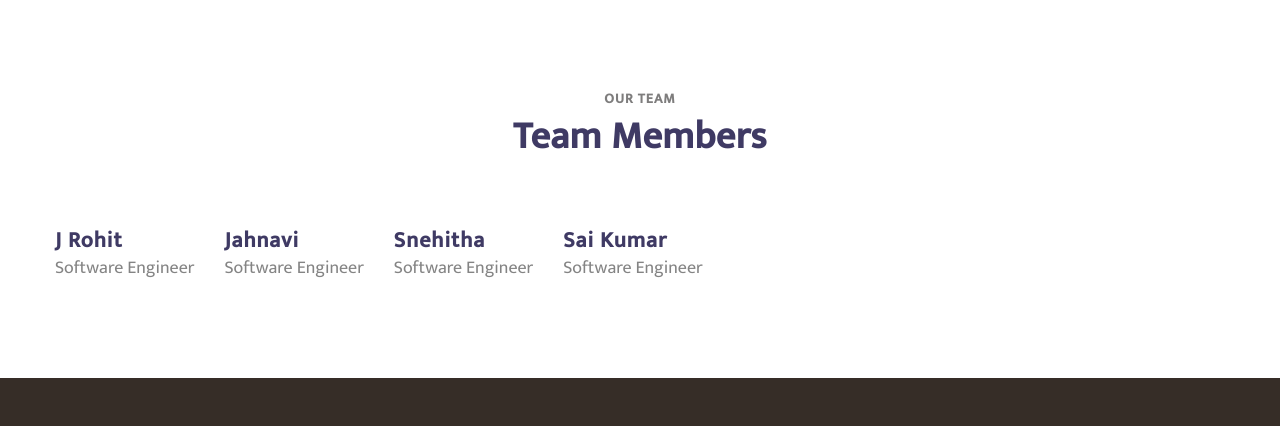
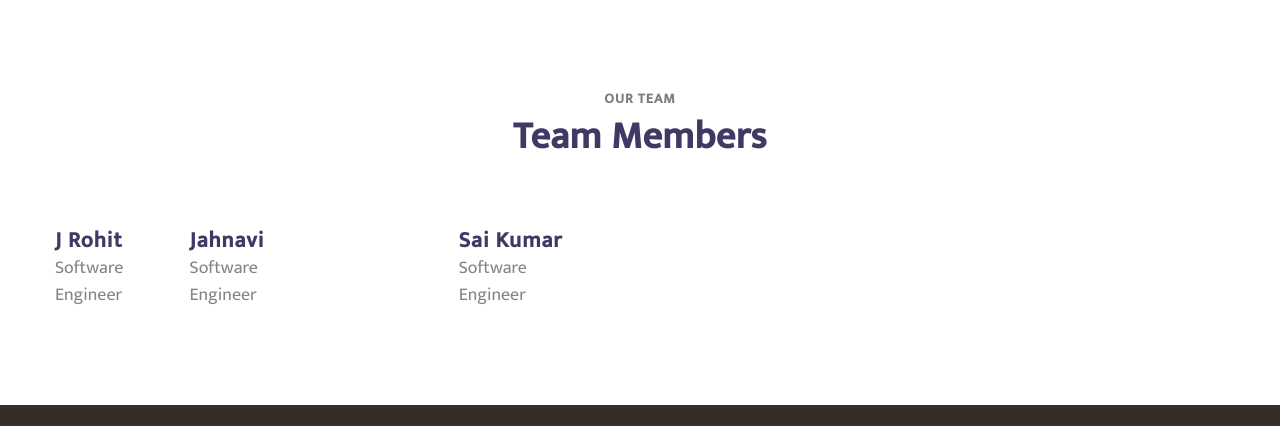
Before and after one commit to JamiRohit/Grocery-Shopping, a plain HTML site: page about.html in a window 1280 px wide. Shown: the part 2196-2622 px from the top of the page. Drawn offline with Linux system fonts and the light colour scheme.

Commit message:
Grocery Shopping

```diff
--- a/about.html
+++ b/about.html
@@ -246,10 +246,10 @@
                                 </div>
                             </div>
                         </div>-->
-                        <div class="teamy_content">
+                        <!--<div class="teamy_content">
                             <a href="#url" class="teamy_name"> Snehitha</a>
                             <span class="teamy_post">Software Engineer</span>
-                        </div>
+                        </div>-->
                     <!--</div>-->
                 </div>
                 <div class="col-lg-3 col-6 mt-lg-0 mt-5">
```
